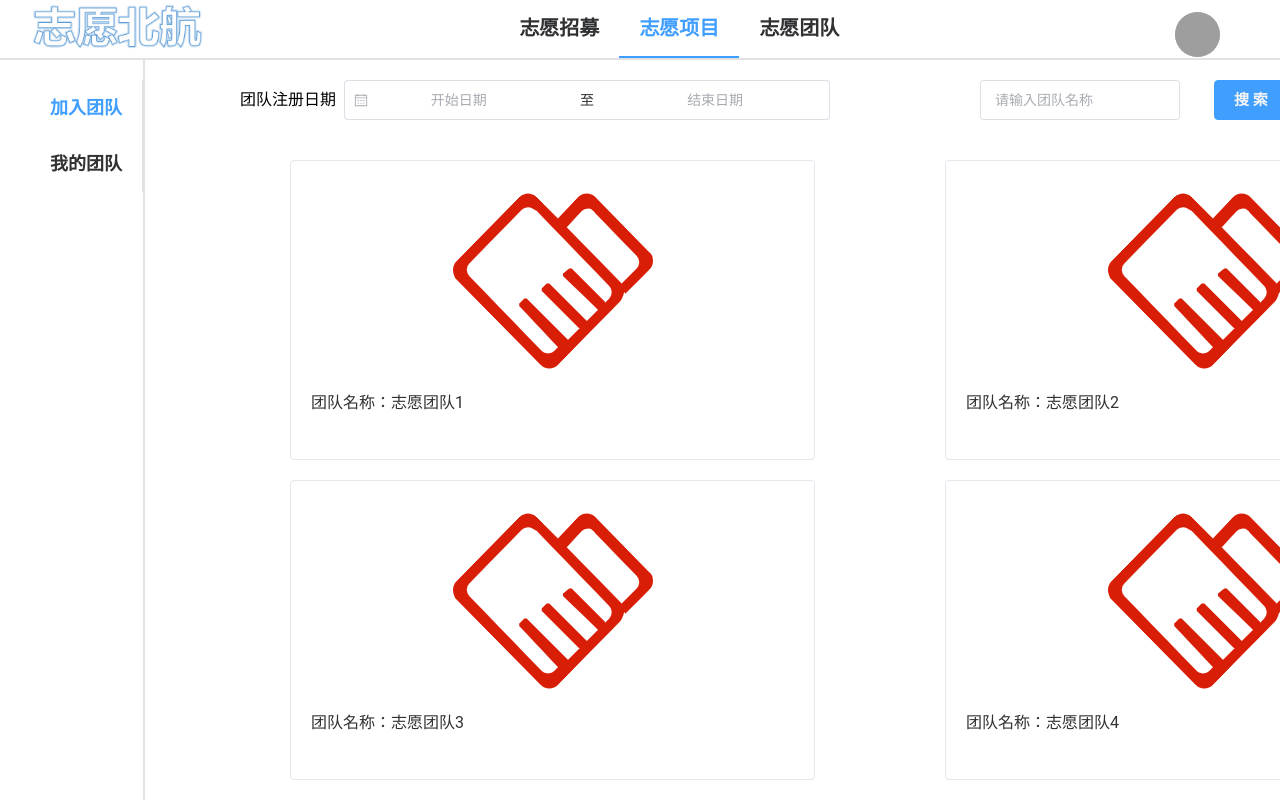
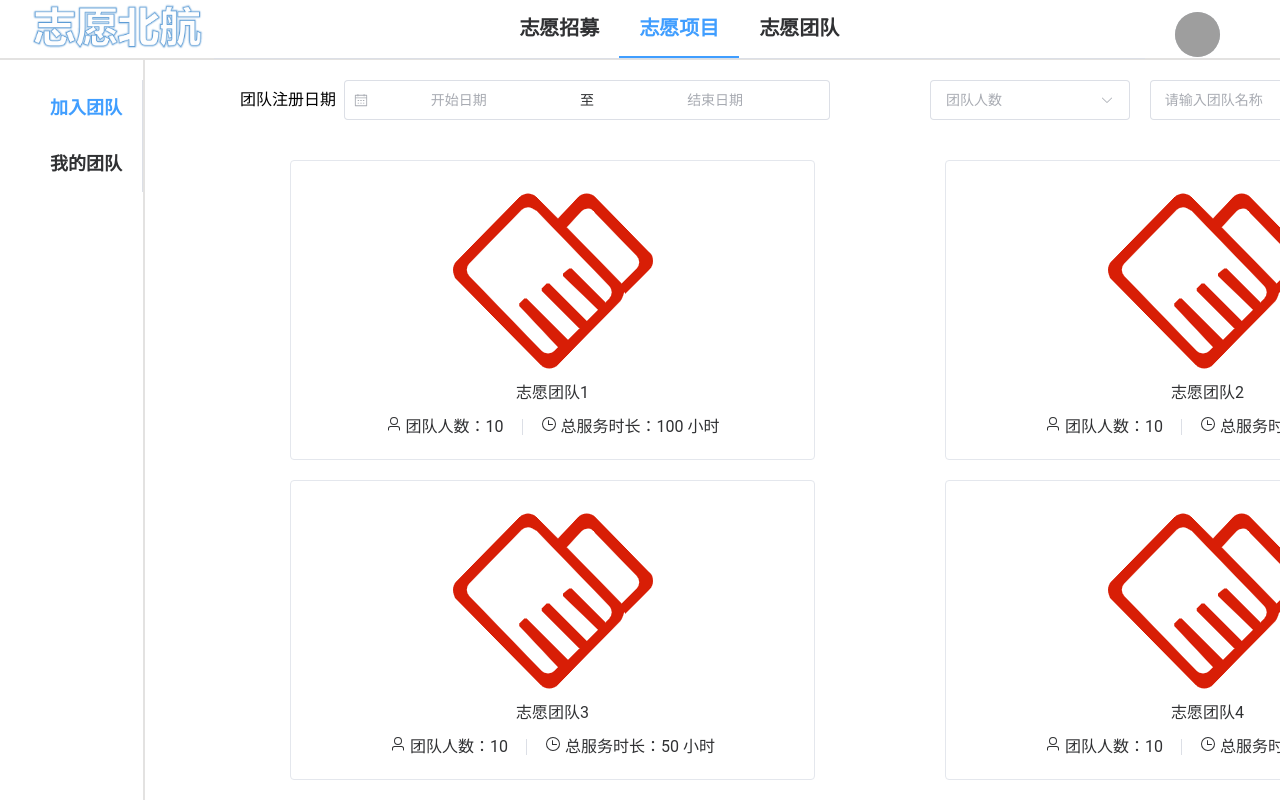
Before and after one commit to Hao7un/DataBase-BUAA-2023, a Vue app in the folder frontend/: page /team/join in a window 1280 px wide. Shown: the top 800 px of the page. Built offline with nearby package versions, Linux system fonts and the light colour scheme; grey boxes are pictures that could not be loaded.

Commit message:
完善了“加入团队页”

```diff
--- a/frontend/src/views/JoinProjectPage.vue
+++ b/frontend/src/views/JoinProjectPage.vue
@@ -238,7 +238,7 @@ export default {
 
 .search-item-container {
     margin-left: 10px;
-    margin-right: 10px;
+    margin-right: 30px;
 }
 
 .recruitments-container {
--- a/frontend/src/views/JoinRecruitmentPage.vue
+++ b/frontend/src/views/JoinRecruitmentPage.vue
@@ -16,14 +16,10 @@
                     <el-table
                         :data="this.displayedList" border
                         :header-cell-style="{background:'#eef1f6', color:'#606266'}"
-                        @row-click=""
+                        @row-click="handleRowClick"
                     >
 
-                        <el-table-column prop="status" label="状态" align="center"
-                            :filters="statusFilters"
-                            :filter-method="filterStatus"
-                            filter-placement="bottom-end"
-                        ></el-table-column>
+                        <el-table-column prop="status" label="状态" align="center" ></el-table-column>
 
                         <el-table-column prop="project" label="所属项目" align="center"></el-table-column>
 
@@ -35,7 +31,7 @@
 
                         <el-table-column prop="hours" label="志愿时长" align="center"></el-table-column>
 
-                        <el-table-column prop="number" label="招募人数" align="center"></el-table-column>
+                        <el-table-column prop="totalNumber" label="招募人数" align="center"></el-table-column>
 
                     </el-table>
                 </div>
@@ -59,30 +55,27 @@ export default {
         return {
             currentPage: 1,
             totalList: [
-                {status: "招募中", project: "项目1", date: "2023-10-29", location: "田径场", type: "面向公共", hours: 16, number: 5},
-                {status: "招募中", project: "项目2", date: "2023-10-29", location: "田径场", type: "面向公共", hours: 16, number: 5},
-                {status: "结束招募", project: "项目3", date: "2023-10-29", location: "田径场", type: "面向公共", hours: 16, number: 5},
-                {status: "招募中", project: "项目4", date: "2023-10-29", location: "田径场", type: "面向公共", hours: 16, number: 5},
-                {status: "招募中", project: "项目5", date: "2023-10-29", location: "田径场", type: "面向公共", hours: 16, number: 5},
-                {status: "结束招募", project: "项目6", date: "2023-10-29", location: "田径场", type: "面向公共", hours: 16, number: 5},
-                {status: "招募中", project: "项目7", date: "2023-10-29", location: "田径场", type: "面向公共", hours: 16, number: 5},
-                {status: "招募中", project: "项目8", date: "2023-10-29", location: "田径场", type: "面向公共", hours: 16, number: 5},
-                {status: "结束招募", project: "项目9", date: "2023-10-29", location: "田径场", type: "面向公共", hours: 16, number: 5},
-                {status: "招募中", project: "项目10", date: "2023-10-29", location: "田径场", type: "面向公共", hours: 16, number: 5},
-                {status: "招募中", project: "项目11", date: "2023-10-29", location: "田径场", type: "面向公共", hours: 16, number: 5},
-                {status: "结束招募", project: "项目12", date: "2023-10-29", location: "田径场", type: "面向公共", hours: 16, number: 5},
-                {status: "招募中", project: "项目13", date: "2023-10-29", location: "田径场", type: "面向公共", hours: 16, number: 5},
-                {status: "结束招募", project: "项目14", date: "2023-10-29", location: "田径场", type: "面向公共", hours: 16, number: 5},
-                {status: "招募中", project: "项目15", date: "2023-10-29", location: "田径场", type: "面向公共", hours: 16, number: 5},
-                {status: "招募中", project: "项目16", date: "2023-10-29", location: "田径场", type: "面向公共", hours: 16, number: 5},
-                {status: "结束招募", project: "项目17", date: "2023-10-29", location: "田径场", type: "面向公共", hours: 16, number: 5},
-                {status: "招募中", project: "项目18", date: "2023-10-29", location: "田径场", type: "面向公共", hours: 16, number: 5},
-                {status: "招募中", project: "项目19", date: "2023-10-29", location: "田径场", type: "面向公共", hours: 16, number: 5},
+                {status: "招募中", project: "项目1", date: "2023-10-29 23:59", location: "田径场", type: "面向公共", hours: 16, number: 5, totalNumber: 10},
+                {status: "招募中", project: "项目2", date: "2023-10-29 23:59", location: "田径场", type: "面向公共", hours: 16, number: 5, totalNumber: 10},
+                {status: "结束招募", project: "项目3", date: "2023-10-29 23:59", location: "田径场", type: "面向公共", hours: 16, number: 5, totalNumber: 10},
+                {status: "招募中", project: "项目4", date: "2023-10-29 23:59", location: "田径场", type: "面向公共", hours: 16, number: 5, totalNumber: 10},
+                {status: "招募中", project: "项目5", date: "2023-10-29 23:59", location: "田径场", type: "面向公共", hours: 16, number: 5, totalNumber: 10},
+                {status: "结束招募", project: "项目6", date: "2023-10-29 23:59", location: "田径场", type: "面向公共", hours: 16, number: 5, totalNumber: 10},
+                {status: "招募中", project: "项目7", date: "2023-10-29 23:59", location: "田径场", type: "面向公共", hours: 16, number: 5, totalNumber: 10},
+                {status: "招募中", project: "项目8", date: "2023-10-29 23:59", location: "田径场", type: "面向公共", hours: 16, number: 5, totalNumber: 10},
+                {status: "结束招募", project: "项目9", date: "2023-10-29 23:59", location: "田径场", type: "面向公共", hours: 16, number: 5, totalNumber: 10},
+                {status: "招募中", project: "项目10", date: "2023-10-29 23:59", location: "田径场", type: "面向公共", hours: 16, number: 5, totalNumber: 10},
+                {status: "招募中", project: "项目11", date: "2023-10-29 23:59", location: "田径场", type: "面向公共", hours: 16, number: 5, totalNumber: 10},
+                {status: "结束招募", project: "项目12", date: "2023-10-29 23:59", location: "田径场", type: "面向公共", hours: 16, number: 5, totalNumber: 10},
+                {status: "招募中", project: "项目13", date: "2023-10-29 23:59", location: "田径场", type: "面向公共", hours: 16, number: 5, totalNumber: 10},
+                {status: "结束招募", project: "项目14", date: "2023-10-29 23:59", location: "田径场", type: "面向公共", hours: 16, number: 5, totalNumber: 10},
+                {status: "招募中", project: "项目15", date: "2023-10-29 23:59", location: "田径场", type: "面向公共", hours: 16, number: 5, totalNumber: 10},
+                {status: "招募中", project: "项目16", date: "2023-10-29 23:59", location: "田径场", type: "面向公共", hours: 16, number: 5, totalNumber: 10},
+                {status: "结束招募", project: "项目17", date: "2023-10-29 23:59", location: "田径场", type: "面向公共", hours: 16, number: 5, totalNumber: 10},
+                {status: "招募中", project: "项目18", date: "2023-10-29 23:59", location: "田径场", type: "面向公共", hours: 16, number: 5, totalNumber: 10},
+                {status: "招募中", project: "项目19", date: "2023-10-29 23:59", location: "田径场", type: "面向公共", hours: 16, number: 5, totalNumber: 10},
             ],
-            statusFilters: [
-                { text: "招募中", value: "招募中" },
-                { text: "结束招募", value: "结束招募" },
-            ],
+            selectedRow: null,
         }
     },
     computed: {
@@ -92,8 +85,16 @@ export default {
         }
     },
     methods: {
-        filterStatus(value, row) {
-            return row.status === value;
+        getStatusClass(status) {
+            return status === '招募中' ? "green-border" : "red-border";
+        },
+        handleRowClick(row) {
+            this.selectedRow = row;
+            console.log("click!!!");
+            console.log(this.selectedRow.status,
+                this.selectedRow.project, this.selectedRow.date,
+                this.selectedRow.location, this.selectedRow.type,
+                this.selectedRow.hours, this.selectedRow.number);
         },
         handlePageChange(currentPage) {
             this.currentPage = currentPage;
@@ -107,7 +108,7 @@ export default {
             this.$router.push({
                 path: '/recruitment/my'
             })
-        }
+        },
     },
 }
 </script>
@@ -120,7 +121,7 @@ export default {
 .sidebar-container {
     display: flex;
     width: 180px;
-    height: 1000px;
+    height: 900px;
     flex-direction: column;
     padding-top: 20px;
     margin-left: 20px;
@@ -151,7 +152,7 @@ export default {
     align-content: flex-start;
     margin-top: 30px;
     margin-left: 30px;
-    height: 800px;
+    height: 700px;
     width: 1350px;
 }
 
@@ -159,4 +160,12 @@ export default {
     margin-top: 50px;
 }
 
+.green-border {
+  border: 2px solid green;
+}
+
+.red-border {
+  border: 2px solid red;
+}
+
 </style>
--- a/frontend/src/views/joinTeamPage.vue
+++ b/frontend/src/views/joinTeamPage.vue
@@ -26,8 +26,14 @@
                     </el-date-picker>
                 </div>
                 <div class="search-container">
+                    <el-select v-model="number" placeholder="团队人数" clearable size="large" style="width: 200px">
+                        <el-option key="1-10" value="1-10">1-10</el-option>
+                        <el-option key="11-50" value="11-50">11-50</el-option>
+                        <el-option key="50以上" value="50以上">50以上</el-option>
+                    </el-select>
+                    &nbsp; &nbsp; &nbsp;
                     <el-input v-model="keyword" placeholder="请输入团队名称" clearable size="large" style="width: 200px"></el-input>
-                </div> &nbsp;
+                </div>
                 <el-button size="large" type="primary" @click="searchSubmit"><span style="font-weight: bold; font-size: 15px; color:whitesmoke">搜 索</span></el-button>
             </div>
             <div class="teams-container">
@@ -38,7 +44,12 @@
                                 <img src="../assets/images/hand_shaking.png">
                             </div>
                             <div class="card-info">
-                                <div class="info-item">团队名称：{{ item.name }}</div>
+                                <div class="team-name">{{ item.name }}</div>
+                                <div class="team-details">
+                                    <div class="detail-item"><el-icon><User /></el-icon> 团队人数：{{ item.number }}</div>
+                                    <el-divider border-style="solid" direction="vertical" />
+                                    <div class="detail-item"><el-icon><Clock /></el-icon> 总服务时长：{{ item.hours }} 小时</div>
+                                </div>
                             </div>
                         </el-card>
                     </div>
@@ -63,19 +74,20 @@ export default {
         return {
             dateRange: null,
             keyword: null,
+            number: null,
             currentPage: 1,
             selectedTotalIndex: null,
             totalList: [
-                {name: "志愿团队1"},
-                {name: "志愿团队2"},
-                {name: "志愿团队3"},
-                {name: "志愿团队4"},
-                {name: "志愿团队5"},
-                {name: "志愿团队6"},
-                {name: "志愿团队7"},
-                {name: "志愿团队8"},
-                {name: "志愿团队9"},
-                {name: "志愿团队10"},
+                {name: "志愿团队1", number: 10, hours: 100},
+                {name: "志愿团队2", number: 10, hours: 50},
+                {name: "志愿团队3", number: 10, hours: 50},
+                {name: "志愿团队4", number: 10, hours: 50},
+                {name: "志愿团队5", number: 10, hours: 50},
+                {name: "志愿团队6", number: 10, hours: 50},
+                {name: "志愿团队7", number: 10, hours: 50},
+                {name: "志愿团队8", number: 10, hours: 50},
+                {name: "志愿团队9", number: 10, hours: 50},
+                {name: "志愿团队10", number: 10, hours: 50},
             ]
         }
     },
@@ -157,7 +169,7 @@ export default {
 .search-container {
     display: flex;
     justify-content: center;
-    margin-left: 150px;
+    margin-left: 100px;
     margin-right: 30px;
 }
 
@@ -188,22 +200,34 @@ export default {
 
 .img-container {
     width: 100%;
-    height: 66.6%;
+    height: 60%;
     display: flex;
     align-items: center;
     justify-content: center;
 }
 
-.info-item {
+.card-info {
+    display: flex;
+    height: 40%;
+    flex-direction: column;
+}
+
+.team-name {
+    text-align: center;
+    height: 20%;
+}
+
+.team-details {
+    display: flex;
+    height: 20%;
     margin-top: 10px;
     justify-content: center;
     align-items: center;
 }
 
-.info-item {
-    margin-top: 10px;
-    justify-content: center;
-    align-items: center;
+.detail-item {
+    margin-right: 10px;
+    margin-left: 10px;
 }
 
 .pagination-container {
```
Also changed, not shown: frontend/效果图/加入团队.png.
